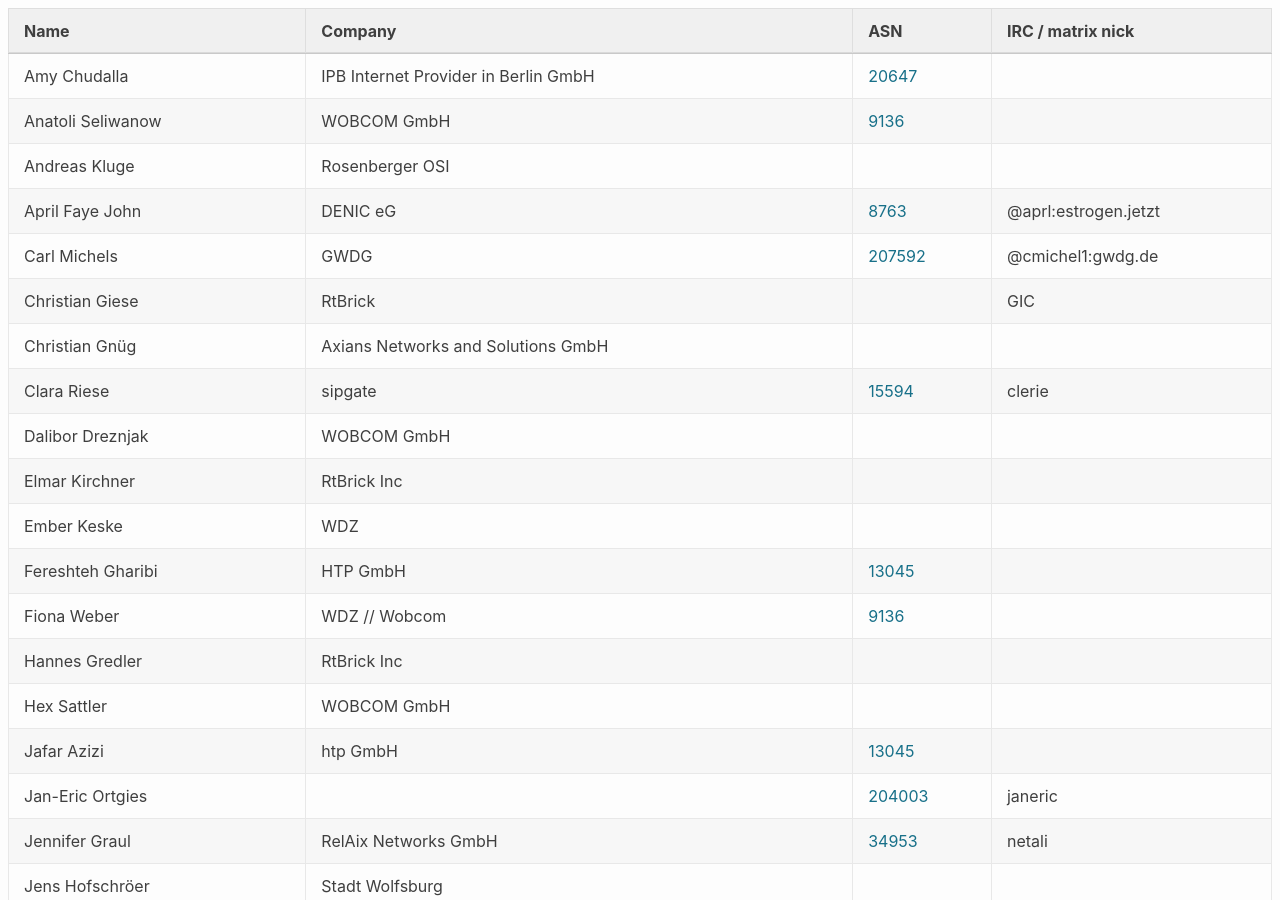
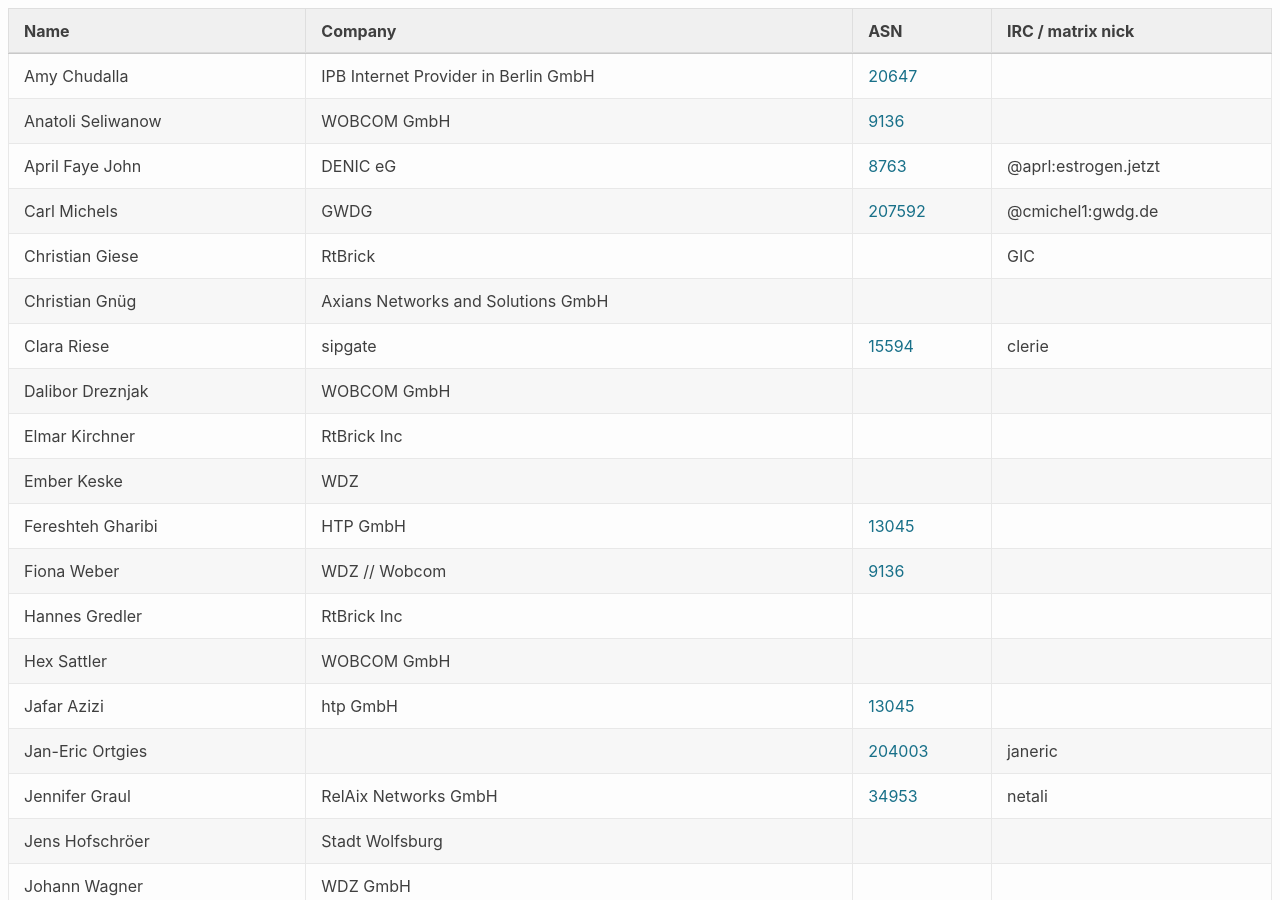
Before and after one commit to denog/pretix-attendeelist, a Jekyll site: the page built from denogmeetup25-04/index.markdown, in a window 1280 px wide and 900 px high. Built offline with Jekyll 4.4.1, drawn with Linux system fonts in a browser that asks for light colours.

Commit message:
Latest data: Wed May 21 07:10:49 UTC 2025

```diff
--- a/_data/attendees_denogmeetup25-04.json
+++ b/_data/attendees_denogmeetup25-04.json
@@ -10,12 +10,6 @@
     "company": "WOBCOM GmbH",
     "irc": null,
     "asn": "9136"
-  },
-  {
-    "name": "Andreas Kluge",
-    "company": "Rosenberger OSI",
-    "irc": null,
-    "asn": null
   },
   {
     "name": "April Faye John",
```
